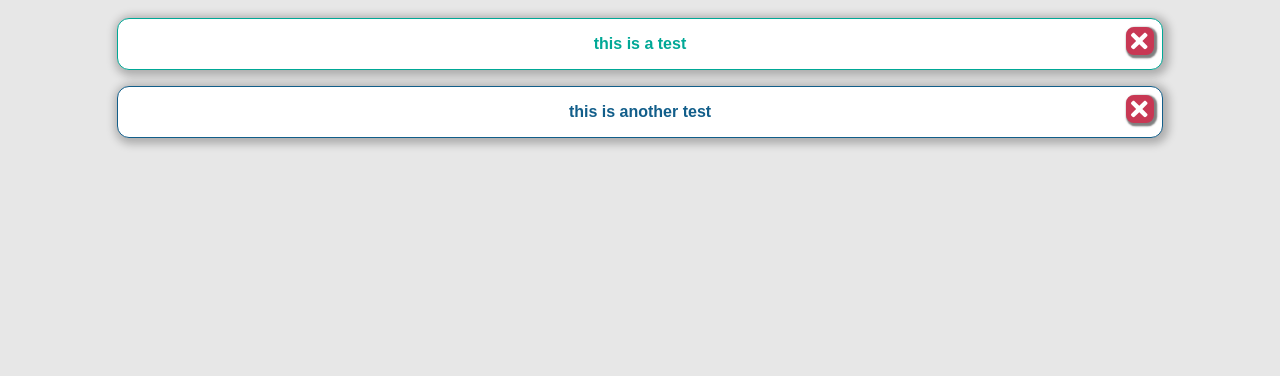
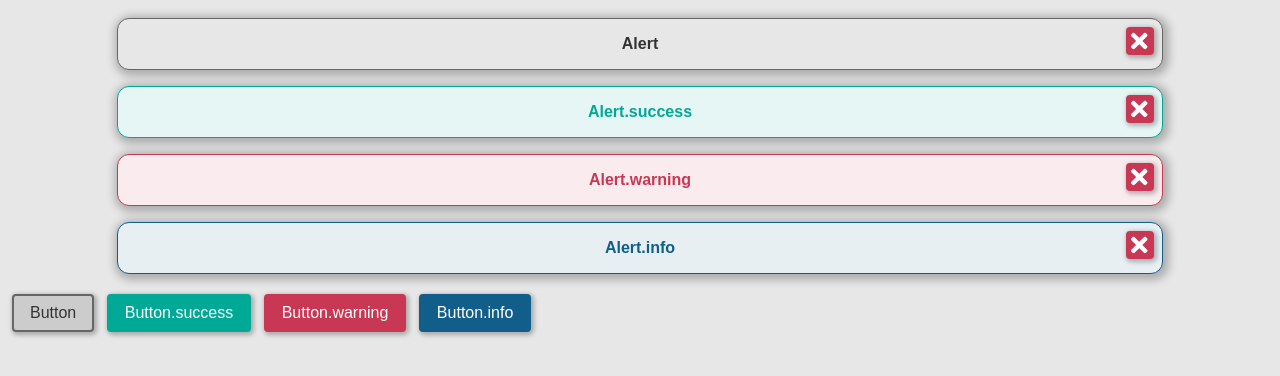
Before and after one commit to GabeBuckley/uikit, a website with bundled scripts: page dev/index.html in a window 1280 px wide. Shown: the part 48-424 px from the top of the page. Built offline with nearby package versions, Linux system fonts and the light colour scheme.

Commit message:
Demo page updated

```diff
--- a/dev/index.html
+++ b/dev/index.html
@@ -12,7 +12,15 @@
              data-options="
                 {
                     ui:     'Alert',
-                    text:   'this is a test',
+                    text:   'Alert'
+                }"
+        ></div>
+        <div id="test_alert_1"
+             data-ui="true"
+             data-options="
+                {
+                    ui:     'Alert',
+                    text:   'Alert.success',
                     type:   'success'
                 }"
         ></div>
@@ -21,10 +29,54 @@
              data-options="
                 {
                     ui:     'Alert',
-                    text:   'this is another test',
+                    text:   'Alert.warning',
+                    type:   'warning'
+                }"
+        ></div>
+        <div id="test_alert_3"
+             data-ui="true"
+             data-options="
+                {
+                    ui:     'Alert',
+                    text:   'Alert.info',
                     type:   'info'
                 }"
         ></div>
+        <a  id="test_button"
+            data-ui="true"
+            data-options="
+                {
+                    ui:     'Button',
+                    text:   'Button',
+                }"
+        ></a>
+        <a  id="test_button_1"
+            data-ui="true"
+            data-options="
+                {
+                    ui:     'Button',
+                    text:   'Button.success',
+                    type:   'success'
+                }"
+        ></a>
+        <a  id="test_button_2"
+            data-ui="true"
+            data-options="
+                {
+                    ui:     'Button',
+                    text:   'Button.warning',
+                    type:   'warning'
+                }"
+        ></a>
+        <a  id="test_button_3"
+            data-ui="true"
+            data-options="
+                {
+                    ui:     'Button',
+                    text:   'Button.info',
+                    type:   'info'
+                }"
+        ></a>
         <script src="https://cdnjs.cloudflare.com/ajax/libs/less.js/3.9.0/less.min.js"></script>
     </body>
 </html>
--- a/dev/less/ui.less
+++ b/dev/less/ui.less
@@ -8,7 +8,7 @@
     max-width: 100rem;
     border-radius: @border-radius-large;
     font-size: 1rem;
-    border: 0.075rem solid #666;
+    border: @border-width-thin solid #666;
     background: @background-color;
     color: @text-color;
     padding: 1rem;
@@ -23,19 +23,19 @@
 
 .ui-alert.ui-warning {
     border-color: @ui-red;
-    background-color: lighten(@background-color, 10%);
+    background-color: tint(@ui-red, 90%);
     color: @ui-red;
 }
 
 .ui-alert.ui-info {
     border-color: @ui-blue;
-    background-color: lighten(@background-color, 10%);
+    background-color: tint(@ui-blue, 90%);
     color: @ui-blue;
 }
 
 .ui-alert.ui-success {
     border-color: @ui-green;
-    background-color: lighten(@background-color, 10%);
+    background-color: tint(@ui-green, 90%);
     color: @ui-green;
 }
 
@@ -45,22 +45,22 @@
     margin: 0.25rem;
     text-align: center;
     cursor: pointer;
-    border: 0.125rem solid #666;
-    border-radius: 0.5rem;
+    border: @border-width solid #666;
+    border-radius: @border-radius-small;
     background-color: #ccc;
     color: #333;
-    box-shadow: @box-shadow;
+    box-shadow: @box-shadow-small;
     transition: all 0.1s;
 }
 
 .ui-button:hover {
     background-color: #ddd;
-    box-shadow: @box-shadow-up;
+    box-shadow: @box-shadow-small-up;
 }
 
 .ui-button:active {
     background-color: #bbb;
-    box-shadow: @box-shadow-down;
+    box-shadow: @box-shadow-small-down;
 }
 
 .ui-button.ui-warning {
@@ -69,12 +69,49 @@
     color: #fff;
 }
 
+.ui-button.ui-warning:hover {
+    background-color: lighten(@ui-red,2.5%);
+}
+
+.ui-button.ui-warning:active {
+    background-color: darken(@ui-red,2.5%);
+}
+
+.ui-button.ui-success {
+    background-color: @ui-green;
+    border-color: @ui-green;
+    color: #fff;
+}
+
+.ui-button.ui-success:hover {
+    background-color: lighten(@ui-green,2.5%);
+}
+
+.ui-button.ui-success:active {
+    background-color: darken(@ui-green,2.5%);
+}
+
+.ui-button.ui-info {
+    background-color: @ui-blue;
+    border-color: @ui-blue;
+    color: #fff;
+}
+
+.ui-button.ui-info:hover {
+    background-color: lighten(@ui-blue,2.5%);
+}
+
+.ui-button.ui-info:active {
+    background-color: darken(@ui-blue,2.5%);
+}
+
+
 .ui-icon-button {
     width: 1.5rem;
     height: 1.5rem;
     padding: 0;
     margin: 0;
-    box-shadow: 0.1rem 0.1rem 0.1rem 0.1rem rgba(0, 0, 0, 0.5);
+    box-shadow: @box-shadow-small;
     position: absolute;
     top: 0.5rem;
     right: 0.5rem;
@@ -84,11 +121,11 @@
 }
 
 .ui-icon-button:hover {
-    box-shadow: 0.125rem 0.125rem 0.12rem 0.12rem rgba(0, 0, 0, 0.375);
+    box-shadow: @box-shadow-small-up;
 }
 
-.ui-button:active {
-    box-shadow: 0.075rem 0.075rem 0.075rem 0.075rem rgba(0, 0, 0, 0.675);
+.ui-icon-button:active {
+    box-shadow: @box-shadow-small-down;
 }
 
 .ui-icon-button svg {
--- a/dev/less/variables.less
+++ b/dev/less/variables.less
@@ -15,6 +15,10 @@
 
 @ui-red: #C83854;
 
+@border-width: 0.125rem;
+@border-width-thick: 0.25rem;
+@border-width-thin: 0.075rem;
+
 @border-radius: 0.5rem;
 @border-radius-small: 0.25rem;
 @border-radius-large: 0.75rem;
@@ -23,5 +27,9 @@
 @box-shadow-up: 0.25rem 0.25rem 0.75rem 0.375rem rgba(0, 0, 0, 0.125);
 @box-shadow-down: 0.075rem 0.075rem 0.25rem 0.125rem rgba(0, 0, 0, 0.375);
 
+@box-shadow-small: 0.1rem 0.1rem 0.25rem 0.1rem rgba(0, 0, 0, 0.25);
+@box-shadow-small-up: 0.175rem 0.175rem 0.5rem 0.25rem rgba(0, 0, 0, 0.125);
+@box-shadow-small-down: 0.05rem 0.05rem 0.15rem 0.05rem rgba(0, 0, 0, 0.375);
+
 @typeface-body: sans-serif;
 @text-color: #333;
```
